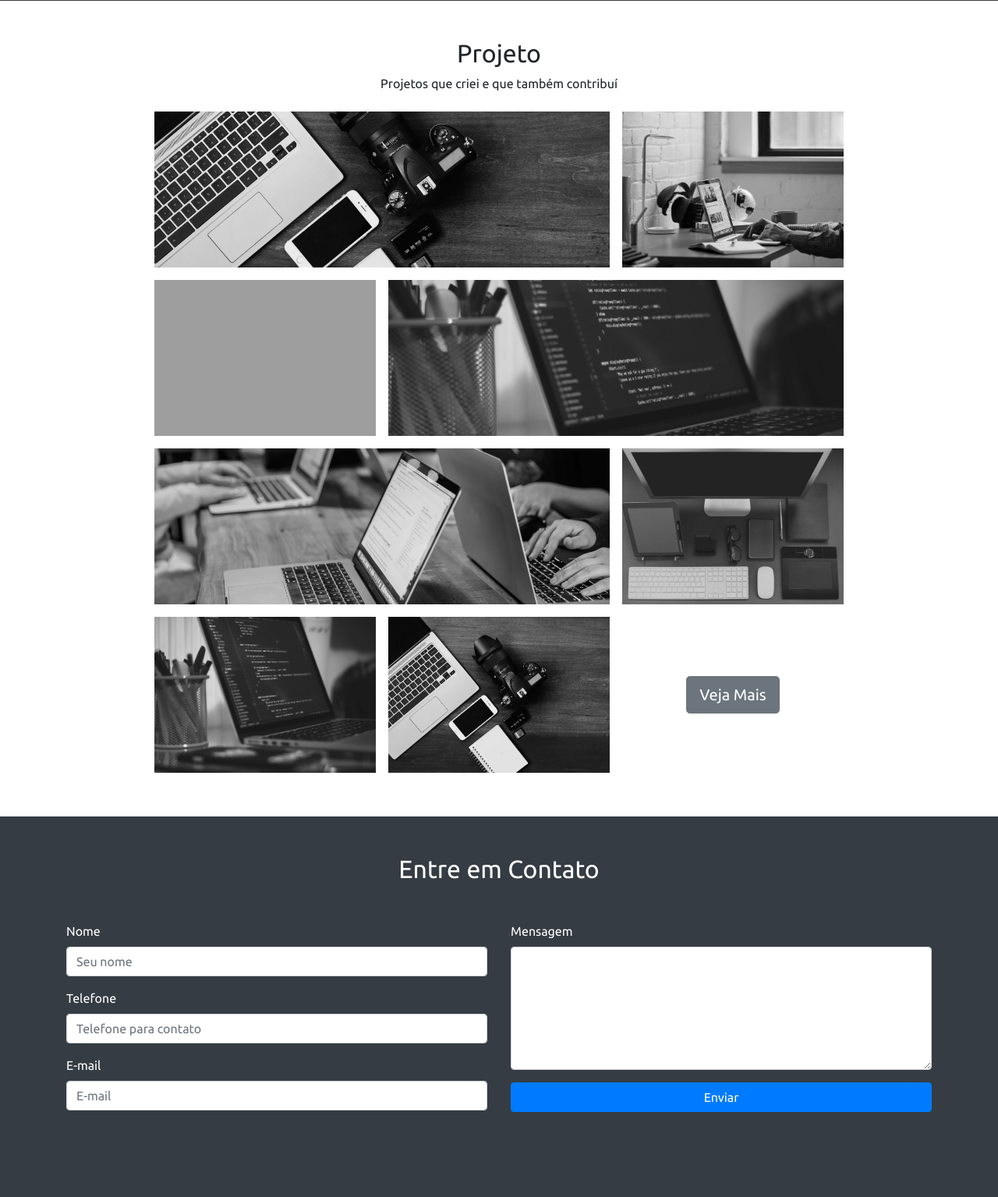
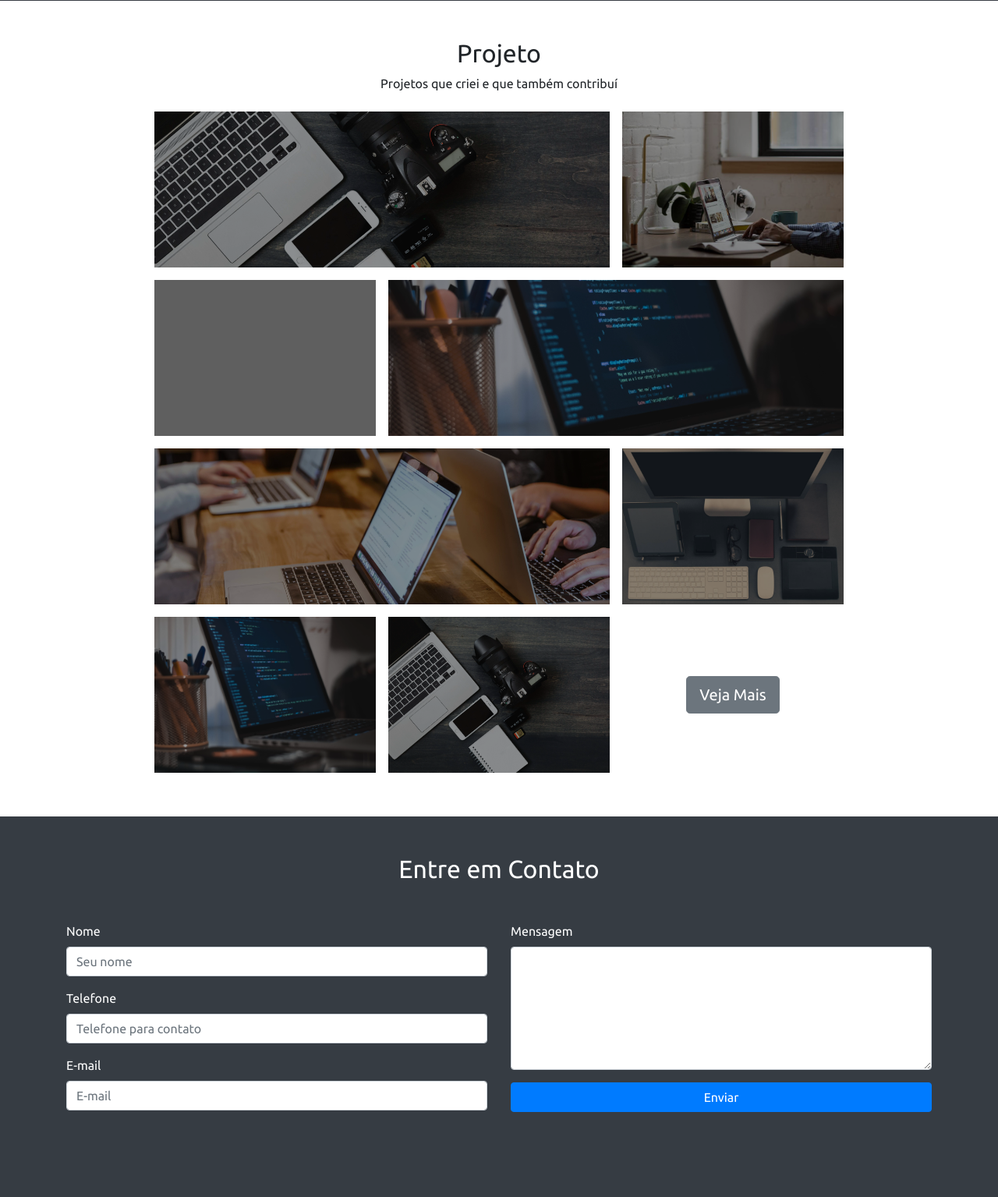
Before and after one commit to andblade/adocao, a PHP site: page / in a window 1280 px wide. Shown: the part 1686-3221 px from the top of the page at 78% size. Run offline with PHP 8.4, Linux system fonts and the light colour scheme; some libraries are stand-ins or nearby versions; grey boxes are pictures that could not be loaded.

Commit message:
projetos com camada escura e hover em cada img

```diff
--- a/css/estilo.css
+++ b/css/estilo.css
@@ -133,132 +133,25 @@ body{
   background-color: red;
 }
 
-.site-01{
-  background: url(../imagens/portfolio/laptop-01-pb.jpg) no-repeat center center;
-  background-size: cover;
-  width: 100%;
-  height: 200px;
+.clarear{
+  position: relative;
+  background: #000;
+}
+.clarear img{
+  opacity: 0.6;
+  filter: alpha(opacity=30);
   transition: .3s;
   -moz-transition: 0.3s;
   -webkit-transition: 0.3s;
 }
-.site-01:hover{
-  background: url(../imagens/portfolio/laptop-01.jpg) no-repeat center center;
-  background-size: cover;
-  transform: scale(1.2) rotate(5deg);
-  -moz-transform: scale(1.2) rotate(5deg);
-  -webkit-transform: scale(1.2) rotate(5deg);
-}
-
-.site-02{
-  background: url(../imagens/portfolio/laptop-02-pb.jpg) no-repeat center center;
-  background-size: cover;
-  width: 100%;
-  height: 200px;
-  transition: .3s;
-  -moz-transition: 0.3s;
-  -webkit-transition: 0.3s;
-}
-.site-02:hover{
-  background: url(../imagens/portfolio/laptop-02.jpg) no-repeat center center;
-  background-size: cover;
+.clarear img:hover{
+  opacity: 1;
+  filter: alpha(opacity=80);
+  transition: all 0.3s;
   transform: scale(1.1);
   -moz-transform: scale(1.1);
-  -webkit-transform: scale(1.1);
+  -webkit-transform: scale(1.1);*/
 }
-
-.site-03{
-  background: url(../imagens/portfolio/laptop-03-pb.jpg) no-repeat center center;
-  background-size: cover;
-  width: 100%;
-  height: 200px;
-  transition: .3s;
-  -moz-transition: 0.3s;
-  -webkit-transition: 0.3s;
-}
-.site-03:hover{
-  background: url(../imagens/portfolio/laptop-03.jpg) no-repeat center center;
-  background-size: cover;
-  transform: scale(1.1);
-  -moz-transform: scale(1.1);
-  -webkit-transform: scale(1.1);
-}
-
-.site-04{
-  background: url(../imagens/portfolio/laptop-04-pb.jpg) no-repeat center center;
-  background-size: cover;
-  width: 100%;
-  height: 200px;
-  transition: .3s;
-  -moz-transition: 0.3s;
-  -webkit-transition: 0.3s;
-}
-.site-04:hover{
-  background: url(../imagens/portfolio/laptop-04.jpg) no-repeat center center;
-  background-size: cover;
-  transform: scale(1.1);
-  -moz-transform: scale(1.1);
-  -webkit-transform: scale(1.1);
-}
-
-.site-05{
-  background: url(../imagens/portfolio/laptop-05-pb.jpg) no-repeat center center;
-  background-size: cover;
-  width: 100%;
-  height: 200px;
-  transition: .3s;
-  -moz-transition: 0.3s;
-  -webkit-transition: 0.3s;
-}
-.site-05:hover{
-  background: url(../imagens/portfolio/laptop-05.jpg) no-repeat center center;
-  background-size: cover;
-  transform: scale(1.1);
-  -moz-transform: scale(1.1);
-  -webkit-transform: scale(1.1);
-}
-
-.site-06{
-  background: url(../imagens/portfolio/laptop-06-pb.jpg) no-repeat center center;
-  background-size: cover;
-  width: 100%;
-  height: 200px;
-  transition: .3s;
-  -moz-transition: 0.3s;
-  -webkit-transition: 0.3s;
-}
-.site-06:hover{
-  background: url(../imagens/portfolio/laptop-06.jpg) no-repeat center center;
-  background-size: cover;
-  transform: scale(1.1);
-  -moz-transform: scale(1.1);
-  -webkit-transform: scale(1.1);
-}
-
-.site-04{
-  background: url(../imagens/portfolio/laptop-04-pb.jpg) no-repeat center center;
-  background-size: cover;
-  width: 100%;
-  height: 200px;
-  transition: .3s;
-  -moz-transition: 0.3s;
-  -webkit-transition: 0.3s;
-}
-.site-04:hover{
-  background: url(../imagens/portfolio/laptop-04.jpg) no-repeat center center;
-  background-size: cover;
-  transform: scale(1.1);
-  -moz-transform: scale(1.1);
-  -webkit-transform: scale(1.1);
-}
-
-
-
-
-
-
-
-
 
 
 
--- a/index.html
+++ b/index.html
@@ -75,17 +75,18 @@
             <div class="col-md-8 px-0">
               <div class="mx-2 zoom">
                 <a href="#" title="ESCREVA_AQUI">
-                  <div class="site-01"></div>
-                  <!-- <img src="imagens/portfolio/laptop-01-pb.jpg" height="200" class="w-100 img-medidas-iguais
-                  " alt="ESCREVA_AQUI" title="ESCREVA_AQUI"> -->
+                  <div class="clarear">
+                    <img src="imagens/portfolio/laptop-01.jpg" height="200" class="w-100 img-medidas-iguais" alt="ESCREVA_AQUI" title="ESCREVA_AQUI">
+                  </div>
                 </a>
               </div>
             </div>
             <div class="col-md-4 px-0 mt-mobile-2">
               <div class="mx-2 zoom">
                 <a href="#" title="ESCREVA_AQUI">
-                  <div class="site-02"></div>
-                  <!-- <img src="imagens/portfolio/laptop-02-pb.jpg" height="200" class="w-100 img-medidas-iguais" alt="ESCREVA_AQUI" title="ESCREVA_AQUI"> -->
+                  <div class="clarear">
+                    <img src="imagens/portfolio/laptop-02.jpg" height="200" class="w-100 img-medidas-iguais" alt="ESCREVA_AQUI" title="ESCREVA_AQUI">
+                  </div>
                 </a>
               </div>
             </div>
@@ -94,16 +95,18 @@
             <div class="col-md-4 px-0">
               <div class="mx-2 zoom">
                 <a href="#" title="ESCREVA_AQUI">
-                  <div class="site-03"></div>
-                  <!-- <img src="imagens/portfolio/laptop-03-pb.jpg" height="200" class="w-100 img-medidas-iguais" alt="ESCREVA_AQUI" title="ESCREVA_AQUI"> -->
+                  <div class="clarear">
+                    <img src="imagens/portfolio/laptop-03.jpg" height="200" class="w-100 img-medidas-iguais" alt="ESCREVA_AQUI" title="ESCREVA_AQUI">
+                  </div>
                 </a>
               </div>
             </div>
             <div class="col-md-8 px-0 mt-mobile-2">
               <div class="mx-2 zoom">
                 <a href="#" title="ESCREVA_AQUI">
-                  <div class="site-04"></div>
-                  <!-- <img src="imagens/portfolio/laptop-04-pb.jpg" height="200" class="w-100 img-medidas-iguais" alt="ESCREVA_AQUI" title="ESCREVA_AQUI"> -->
+                  <div class="clarear">
+                    <img src="imagens/portfolio/laptop-04.jpg" height="200" class="w-100 img-medidas-iguais" alt="ESCREVA_AQUI" title="ESCREVA_AQUI">
+                  </div>
                 </a>
               </div>
             </div>
@@ -112,16 +115,18 @@
             <div class="col-md-8 px-0">
               <div class="mx-2 zoom">
                 <a href="#" title="ESCREVA_AQUI">
-                  <div class="site-05"></div>
-                  <!-- <img src="imagens/portfolio/laptop-05-pb.jpg" height="200" class="w-100 img-medidas-iguais" alt="ESCREVA_AQUI" title="ESCREVA_AQUI"> -->
+                  <div class="clarear">
+                    <img src="imagens/portfolio/laptop-05.jpg" height="200" class="w-100 img-medidas-iguais" alt="ESCREVA_AQUI" title="ESCREVA_AQUI">
+                  </div>
                 </a>
               </div>
             </div>
             <div class="col-md-4 px-0 mt-mobile-2">
               <div class="mx-2 zoom">
                 <a href="#" title="ESCREVA_AQUI">
-                  <div class="site-06"></div>
-                  <!-- <img src="imagens/portfolio/laptop-06-pb.jpg" height="200" class="w-100 img-medidas-iguais" alt="ESCREVA_AQUI" title="ESCREVA_AQUI"> -->
+                  <div class="clarear">
+                    <img src="imagens/portfolio/laptop-06.jpg" height="200" class="w-100 img-medidas-iguais" alt="ESCREVA_AQUI" title="ESCREVA_AQUI">
+                  </div>
                 </a>
               </div>
             </div>
@@ -130,16 +135,18 @@
             <div class="col-md-4 px-0 mt-mobile-2">
               <div class="mx-2 zoom">
                 <a href="#" title="ESCREVA_AQUI">
-                  <div class="site-04"></div>
-                  <!-- <img src="imagens/portfolio/laptop-04-pb.jpg" height="200" class="w-100 img-medidas-iguais" alt="ESCREVA_AQUI" title="ESCREVA_AQUI"> -->
+                  <div class="clarear">
+                    <img src="imagens/portfolio/laptop-04.jpg" height="200" class="w-100 img-medidas-iguais" alt="ESCREVA_AQUI" title="ESCREVA_AQUI">
+                  </div>
                 </a>
               </div>
             </div>
             <div class="col-md-4 px-0 mt-mobile-2">
               <div class="mx-2 zoom">
                 <a href="#" title="ESCREVA_AQUI">
-                  <div class="site-01"></div>
-                  <!-- <img src="imagens/portfolio/laptop-01-pb.jpg" height="200" class="w-100 img-medidas-iguais" alt="ESCREVA_AQUI" title="ESCREVA_AQUI"> -->
+                  <div class="clarear">
+                    <img src="imagens/portfolio/laptop-01.jpg" height="200" class="w-100 img-medidas-iguais" alt="ESCREVA_AQUI" title="ESCREVA_AQUI">
+                  </div>
                 </a>
               </div>
             </div>
```
